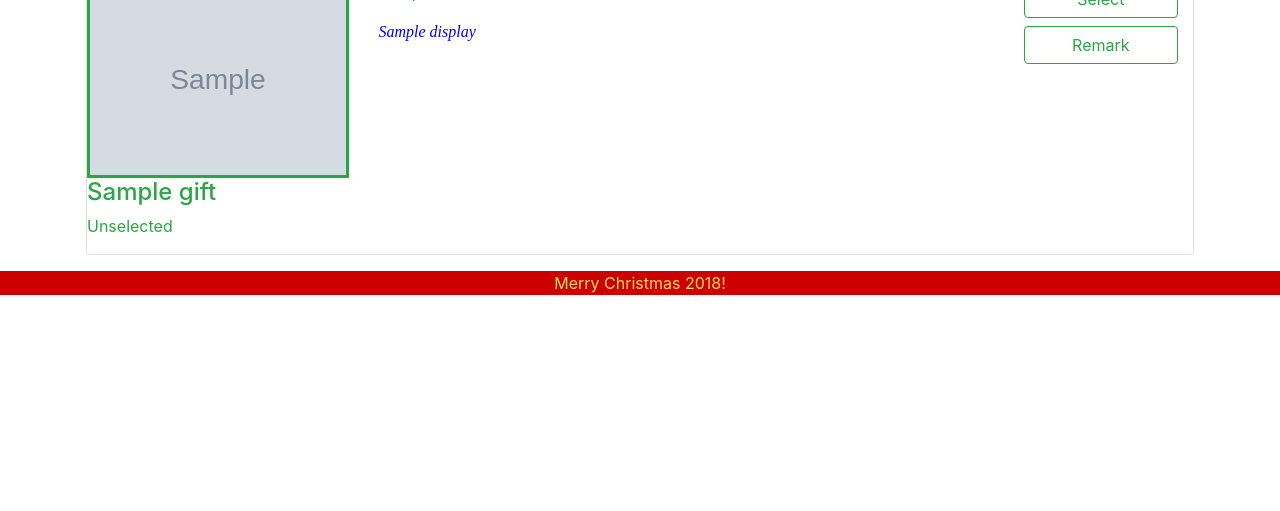
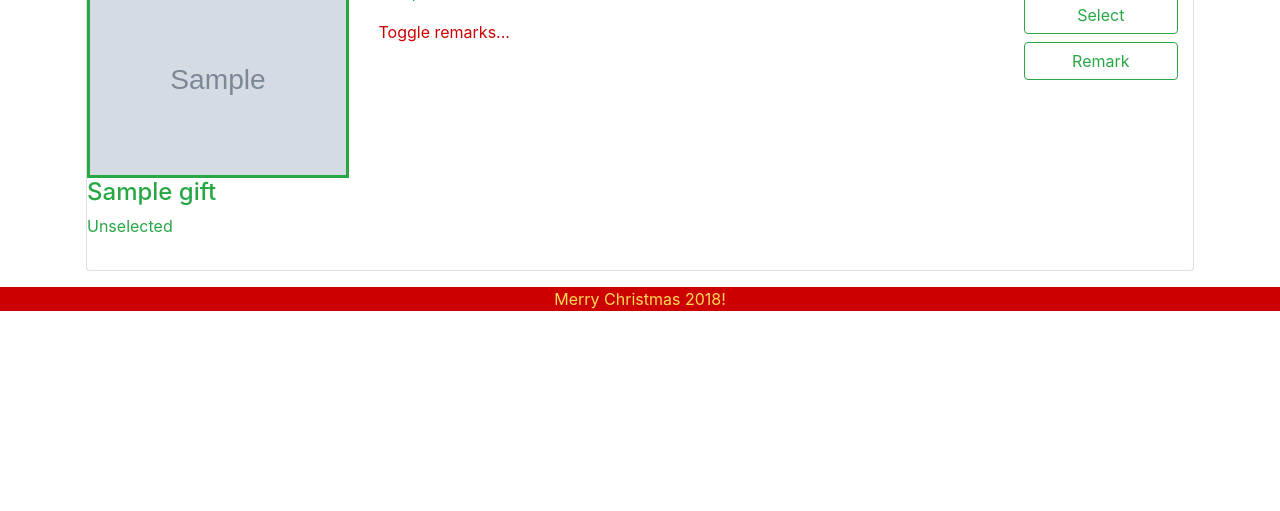
Before and after one commit to JMorris1575/christmas18, a Django app: template c18/gift/templates/gift/gift_list.html in a window 1280 px wide. Shown: the part 141-652 px from the top of the page. Run offline with Django 3.2, Linux system fonts and the light colour scheme; the template is opened without the code that fills it: most values are stand-ins (such as "Sample title", 1, 10 or a date in 2020); grey boxes marked "Sample" are stand-in pictures; some libraries are stand-ins or nearby versions.

Commit message:
Remarks collapsible on gift_list page-cosmetic changes to gift_detail page

```diff
--- a/c18/gift/templates/gift/gift_detail.html
+++ b/c18/gift/templates/gift/gift_detail.html
@@ -26,12 +26,12 @@
                     {% else %}
                         <div class="col-sm-4"></div>        <!-- place holder for missing button -->
                     {% endif %}
-                    <button class="btn btn-outline-success btn-lg col-sm-4 mt-3 mt-sm-0"
+                    <button class="btn btn-outline-success btn-lg col-sm-4 mt-3 mt-sm-0 mx-3"
                             type="submit" name="button" value="remark">Add Remark</button>
                 </div>
             </form>
         {% endif %}
         <div class="text-center">
-            <a class="btn btn-outline-success" href="{% url 'gift:home' %}">Return to Gift List</a>
+            <a class="btn btn-outline-success btn-block btn-lg" href="{% url 'gift:home' %}">Return to Gift List</a>
         </div>
 {% endblock %}
--- a/c18/gift/templates/gift/gift_list.html
+++ b/c18/gift/templates/gift/gift_list.html
@@ -4,7 +4,7 @@
 {% block content %}
     <div class="row px-3">
         {% for gift in gifts %}
-            <div class="card col-12 mb-3">
+            <div class="card col-12 pb-3 mb-3">
                 <div class="row">
                     <!-- Left Column or Top Line: gift image and caption -->
                     <div class="col-sm-4 col-md-3 pl-0">
@@ -36,6 +36,9 @@
                     <!-- Middle Column or Middle Line: gift clue and comments -->
                     <div class="col-sm">
                         <p class="text-success">{{ gift.description }}</p>
+                        {% if gift.get_comments %}
+                            <a data-toggle="collapse" href="#Gift{{ gift.gift_number }}_remarks">Toggle remarks...</a>
+                            <div class="collapse" id="Gift{{ gift.gift_number }}_remarks">
                                 {% for comment in gift.get_comments %}
                                     {% if comment.user == user %}
                                         <p class="comment">
@@ -47,9 +50,11 @@
                                     {% endif %}
                                 {% endfor %}
                             </div>
+                        {% endif %}
+                    </div>
 
                     <!-- Third Column or Third Line: Buttons -->
-                    <div class="col-sm-3 col-md-2">
+                    <div class="col-sm-3 col-md-2 mt-3">
                         {% if gift.selected %}
                             <form action="{% url 'gift:change_mind' gift.gift_number %}" method="post">
                                 {% csrf_token %}
```
Lines whose indentation alone changed are shown as unchanged.
